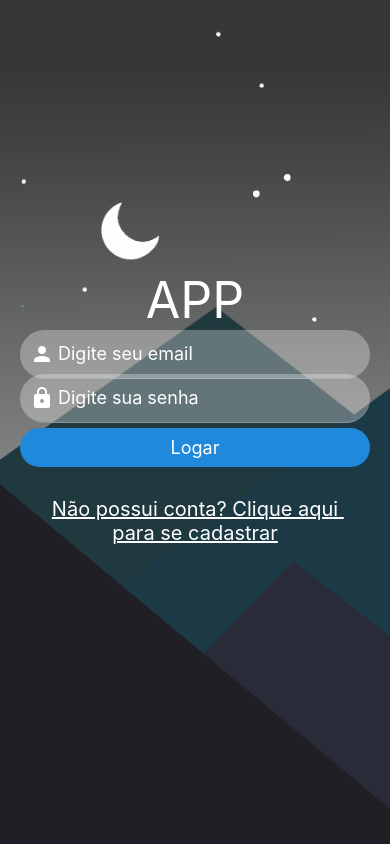
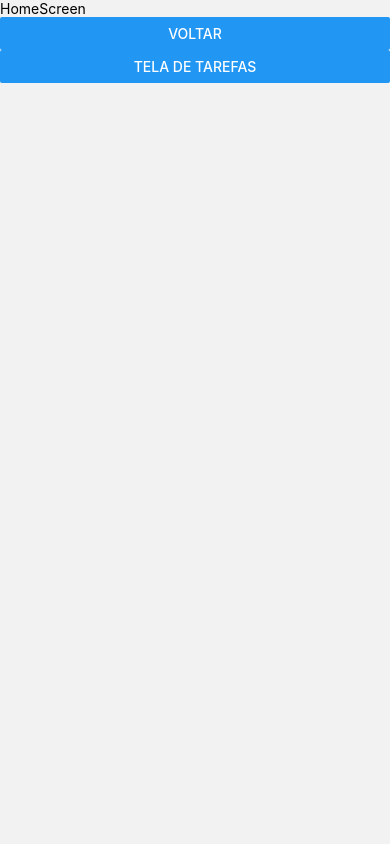
Before and after one commit to CarlosWGama/aula-react-native, a React Native app: screen /app in a window 390 px wide. Built offline with nearby package versions, Linux system fonts and the light colour scheme.

Commit message:
Stack Navigation

```diff
--- a/App.tsx
+++ b/App.tsx
@@ -1,9 +1,9 @@
 import { StatusBar } from 'expo-status-bar';
-import { StyleSheet, Text, View } from 'react-native';
-import { LoginScreen } from './src/screens/login';
+import { NavegacaoPrincipal } from './src/navigation';
+
 
 export default function App() {
   return (
-    <LoginScreen />
+    <NavegacaoPrincipal />
   );
 }
--- a/package.json
+++ b/package.json
@@ -9,6 +9,8 @@
     "web": "expo start --web"
   },
   "dependencies": {
+    "@react-navigation/native": "^6.0.12",
+    "@react-navigation/stack": "^6.2.3",
     "@rneui/base": "^4.0.0-rc.6",
     "@rneui/themed": "^4.0.0-rc.6",
     "@types/yup": "^0.32.0",
@@ -19,6 +21,7 @@
     "react-dom": "18.0.0",
     "react-native": "0.69.5",
     "react-native-safe-area-context": "4.3.1",
+    "react-native-screens": "~3.15.0",
     "react-native-vector-icons": "^9.2.0",
     "react-native-web": "~0.18.7",
     "yup": "^0.32.11"
--- /dev/null
+++ b/src/navigation/index.tsx
@@ -0,0 +1,23 @@
+import { NavigationContainer } from '@react-navigation/native';
+import { createStackNavigator } from '@react-navigation/stack';
+import { HomeScreen } from '../screens/home';
+import { LoginScreen } from '../screens/login';
+import { TarefaNavegacao } from './tarefa';
+
+
+export type NavegacaoPrincipalParams = {
+    login: undefined,
+    app: {email:string}
+}
+
+const Stack = createStackNavigator<NavegacaoPrincipalParams>();
+
+
+export const NavegacaoPrincipal = () => (
+    <NavigationContainer>
+        <Stack.Navigator screenOptions={{headerShown: false}}>
+            <Stack.Screen name="login" component={LoginScreen}/>
+            <Stack.Screen name="app" component={TarefaNavegacao} />
+        </Stack.Navigator>
+    </NavigationContainer>
+)
--- /dev/null
+++ b/src/navigation/tarefa.tsx
@@ -0,0 +1,17 @@
+import { createStackNavigator } from '@react-navigation/stack';
+import { HomeScreen } from '../screens/home';
+import { TarefaScreen } from '../screens/tarefa';
+
+export type TarefaNavegacaoParams = {
+    home: undefined,
+    tarefa: {tarefa: any}
+}
+
+const Stack = createStackNavigator<TarefaNavegacaoParams>();
+
+export const TarefaNavegacao = () => (
+    <Stack.Navigator screenOptions={{headerShown: false}}>
+        <Stack.Screen name="home" component={HomeScreen} />
+        <Stack.Screen name="tarefa" component={TarefaScreen} />
+    </Stack.Navigator>
+)
--- /dev/null
+++ b/src/screens/home/index.tsx
@@ -0,0 +1,27 @@
+import * as React from 'react';
+import { View, Text, Button } from 'react-native';
+import { NavegacaoPrincipalParams } from '../../navigation';
+import { RouteProp, useNavigation } from '@react-navigation/native';
+import { TarefaNavegacaoParams } from '../../navigation/tarefa';
+import { StackNavigationProp } from '@react-navigation/stack';
+
+
+export interface HomeScreenProps {
+    route: RouteProp<TarefaNavegacaoParams, "home">
+}
+
+export function HomeScreen (props: HomeScreenProps) {
+
+    //Constantes
+    type navProp = StackNavigationProp<TarefaNavegacaoParams, 'home'>;
+    const nav = useNavigation<navProp>();
+
+    ///Renderizando
+    return (
+      <View>
+         <Text>HomeScreen</Text>
+         <Button title="Voltar" onPress={() => nav.goBack()} />
+         <Button title="Tela de Tarefas" onPress={() => nav.navigate("tarefa",{tarefa: {id:1}})} />
+      </View>
+    );
+}
--- a/src/screens/login/index.tsx
+++ b/src/screens/login/index.tsx
@@ -1,25 +1,34 @@
 
 import { View, Text, ImageBackground, StyleSheet, Alert, ActivityIndicator } from 'react-native';
 import bg from './../../assets/imgs/bg.png';
-import { useCallback, useState } from 'react';
+import { useState } from 'react';
 import { InputRound } from './input';
 import { Button } from '@rneui/base';
 import { Formik } from 'formik';
 import * as Yup from 'yup';
+import { useNavigation } from '@react-navigation/native';
+import { NavegacaoPrincipalParams } from '../../navigation';
+import { StackNavigationProp } from '@react-navigation/stack';
 
 export interface LoginScreenProps {
 }
 
 export function LoginScreen(props: LoginScreenProps) {
 
+    //Navegação
+    type navProps = StackNavigationProp<NavegacaoPrincipalParams, 'login'>
+    const nav = useNavigation<navProps>();
+
+    const [ erro, setErro ] = useState<null|string>(null);
+
+    //Funções
     const logar = async ({email, senha}) => {
-
       await new Promise(resolve => setTimeout(resolve, 1000))
 
       if (email.trim() == 'teste@teste.com' && senha == '123456')
-        console.log('Logado com sucesso');
+        nav.navigate('app', {email: 'teste'})
       else
-        console.log('Email ou senha incorreta!');
+        setErro('Email ou senha incorreta!');
     }
 
     return (
@@ -41,6 +50,8 @@ export function LoginScreen(props: LoginScreenProps) {
                         {/* SENHA */}
                         <InputRound placeholder='Digite sua senha' icone='lock' senha  onChangeText={handleChange('senha')} onBlur={handleBlur('senha')}/>
                         {touched.senha && errors.senha && <Text style={styles.error}>{errors.senha}</Text>}
+
+                        {erro && <Text style={styles.erroLogin}>{erro}</Text>}
 
                         {isSubmitting && <ActivityIndicator size="large" color="blue" />}
                         {!isSubmitting && <Button title="Logar" onPress={() => handleSubmit()} containerStyle={styles.btn} />}
@@ -69,6 +80,7 @@ export function LoginScreen(props: LoginScreenProps) {
           alignItems: 'stretch'
       },
       error:{color:'white', fontSize: 15, textAlign:'right', marginBottom: 5, marginTop: -10},
+      erroLogin:{color:'white', fontSize: 20, marginBottom: 5, textAlign:'center'},
       btn: {borderRadius:30, marginTop: 10, marginHorizontal: 10},
       logo: { color: 'white', fontSize: 50, textAlign: 'center'}
 });
--- /dev/null
+++ b/src/screens/tarefa/index.tsx
@@ -0,0 +1,23 @@
+import { RouteProp, useNavigation } from '@react-navigation/native';
+import { NativeStackNavigationProp } from '@react-navigation/native-stack';
+import * as React from 'react';
+import { View, Text, Button } from 'react-native';
+import { TarefaNavegacaoParams } from '../../navigation/tarefa';
+
+export interface TarefaScreenProps {
+    route: RouteProp<TarefaNavegacaoParams, "home">
+}
+
+export function TarefaScreen (props: TarefaScreenProps) {
+
+    //Constantes
+    const nav = useNavigation<NativeStackNavigationProp<TarefaNavegacaoParams, "home">>();
+
+    //Renderizando
+    return (
+      <View>
+         <Text>TarefaScreen</Text>
+         <Button title="Voltar" onPress={() => nav.goBack()} />
+      </View>
+    );
+}
```
Also changed, not shown: 1 other file (tests, documents, lock files or other folders).
